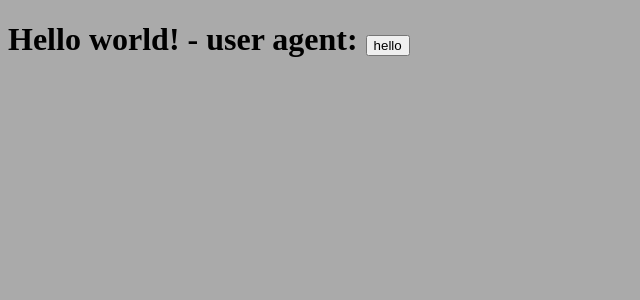
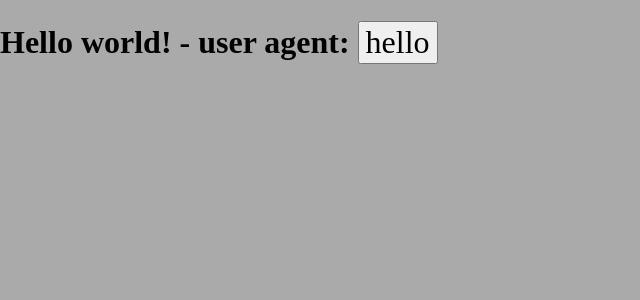
Before and after one commit to redshoga/next-gottani-template, a Next.js app: page / in a window 1280 px wide. Shown: the top 300 px of the page, without its empty margins (0-640 px from the left). Built offline with nearby package versions, Linux system fonts and the light colour scheme.

Commit message:
Add normalize.css

```diff
--- a/assets/scss/global.scss
+++ b/assets/scss/global.scss
@@ -1,4 +1,4 @@
-// @import "~normalize.css";
+@import "~normalize.css";
 
 body {
   background-color: #aaa;
--- a/package.json
+++ b/package.json
@@ -11,6 +11,7 @@
   "dependencies": {
     "@hapi/joi": "^17.0.2",
     "next": "9.1.7",
+    "normalize.css": "^8.0.1",
     "react": "16.12.0",
     "react-dom": "16.12.0"
   },
```
Also changed, not shown: 1 other file (tests, documents, lock files or other folders).
